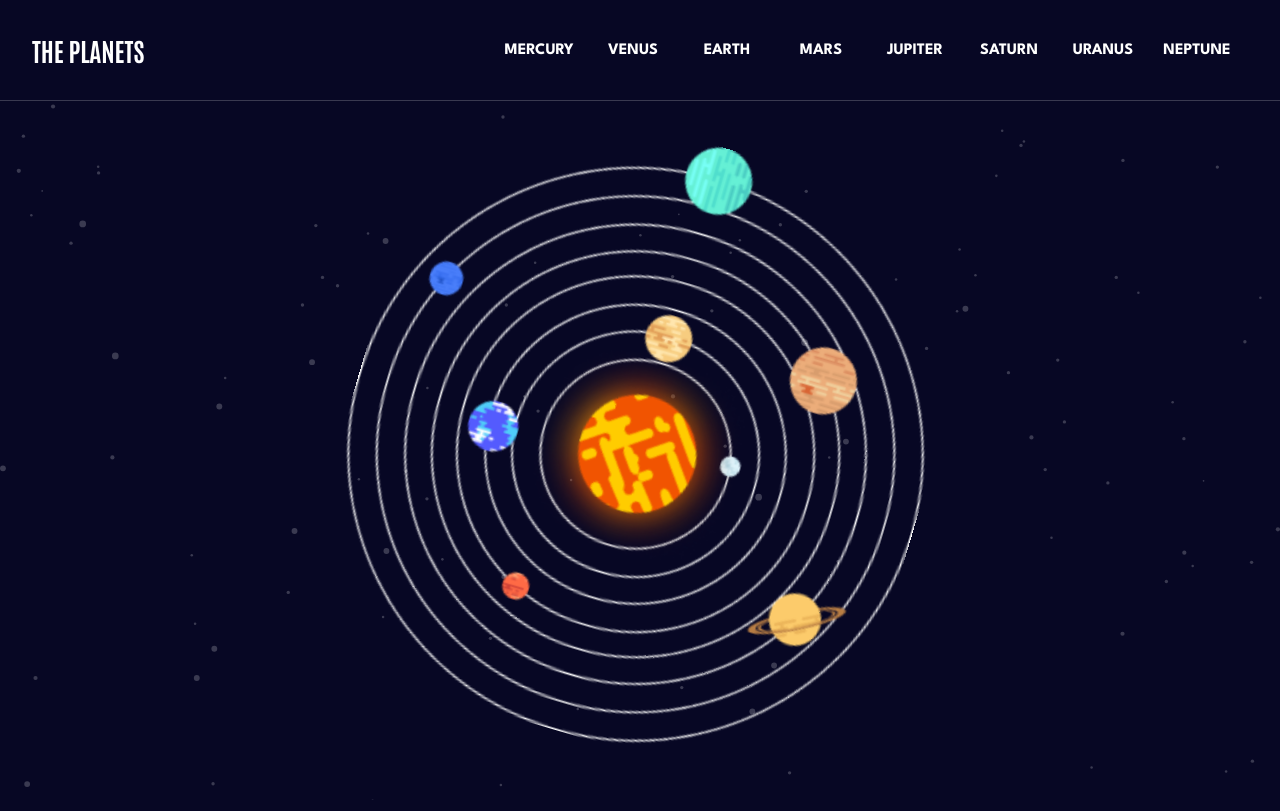
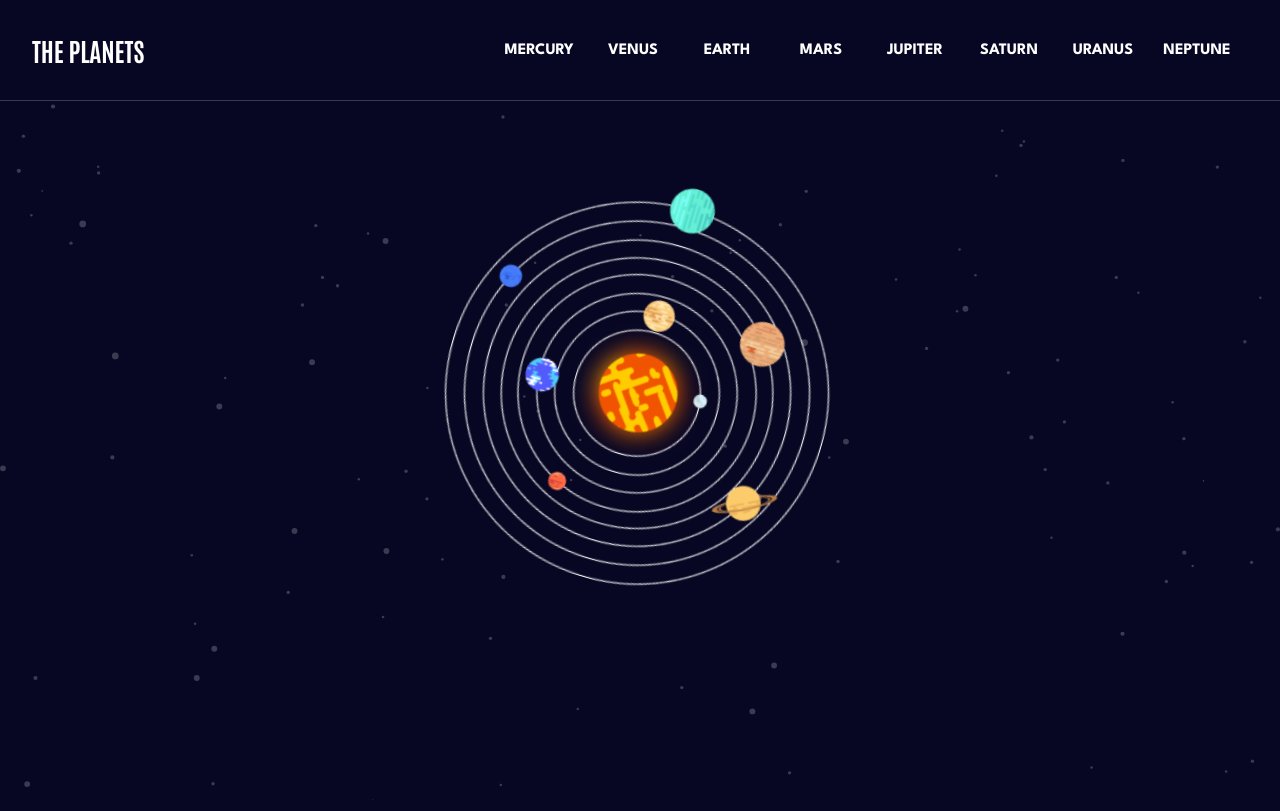
Before and after one commit to sabts/the-planets, a React (Vite) app: page / in a window 1280 px wide. Built offline with nearby package versions, Linux system fonts and the light colour scheme.

Commit message:
update img

```diff
--- a/src/pages/home/styles-home.js
+++ b/src/pages/home/styles-home.js
@@ -25,7 +25,11 @@ const StyledAllPlanetsImg = styled.img`
 
   @media screen and (min-width: 768px) {
     top: 35px;
-    width: 45%;
+    width:50%;
+  }
+  @media screen and (min-width: 1024px) {
+    top: 80px;
+    width: 30%;
   }
 `;
 
```
Also changed, not shown: design/planeta.png (added), design/portada-home.png (added).
